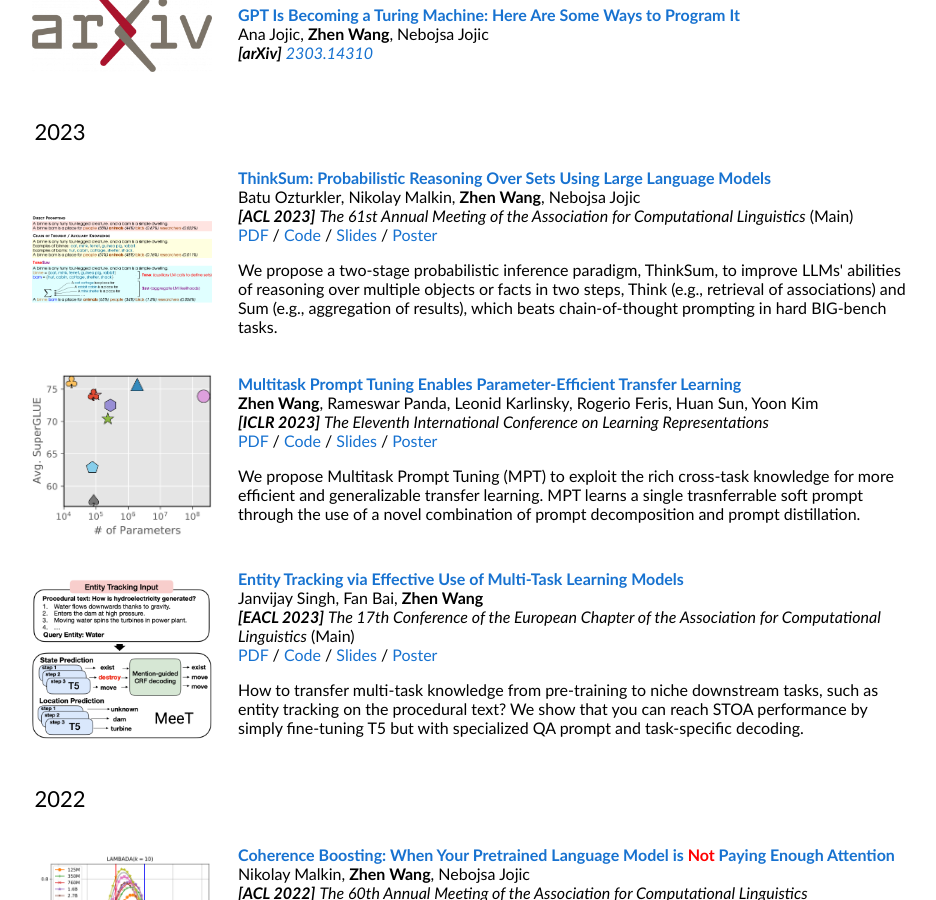
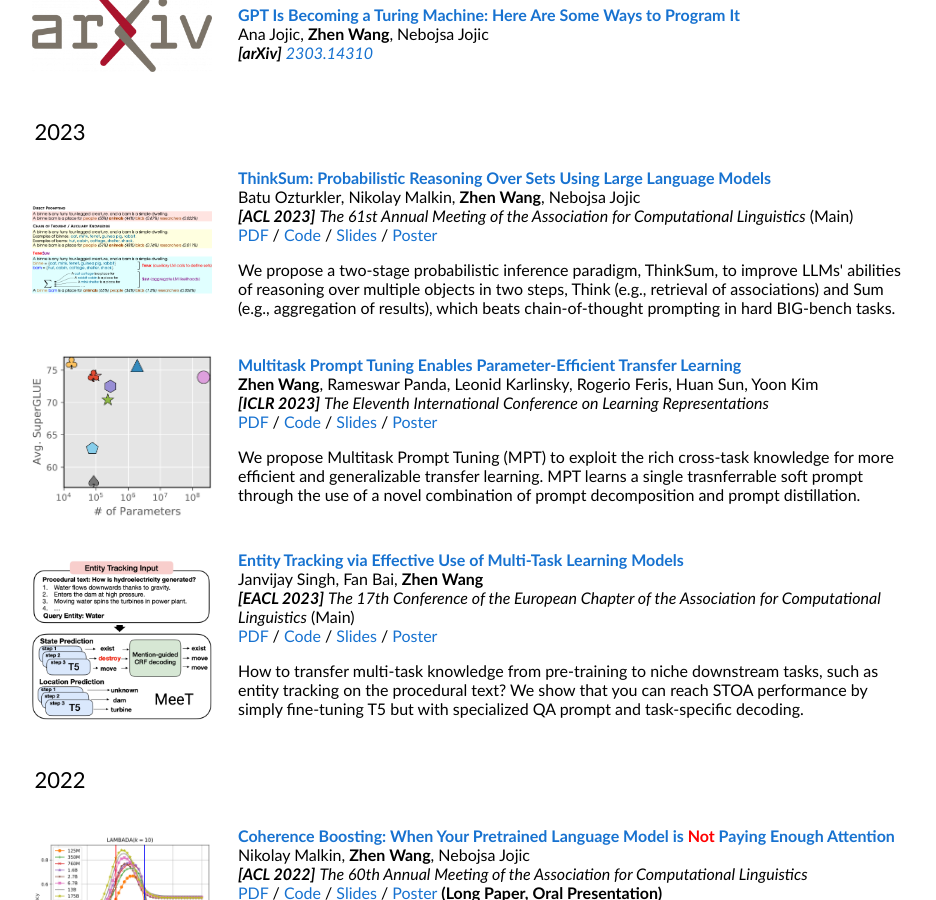
Before and after one commit to zhenwang9102/zhenwang9102.github.io, a Jekyll site: the page built from _posts/2019-06-02-venue.markdown, in a window 1280 px wide and 900 px high, scrolled down 1417 px. Shown: the whole window, without its empty margins (178-1114 px from the left). Built offline with Jekyll 4.4.1, drawn with Linux system fonts in a browser that asks for light colours.

Commit message:
Update default.html

```diff
--- a/_layouts/default.html
+++ b/_layouts/default.html
@@ -114,7 +114,7 @@
               <div class="listbox">
                 <ul>
                   <li>
-                    01/2023: One paper about <a href="https://arxiv.org/abs/2210.01293" style="color:red">prompting LLMs with probabilistic reasoning</a>, was accepted to <a href="https://iclr.cc/">ACL 2023</a>!
+                    01/2023: One paper about <a href="https://arxiv.org/abs/2210.01293" style="color:red">prompting LLMs with probabilistic reasoning</a>, was accepted to <a href="https://2023.aclweb.org/">ACL 2023</a>!
                   </li>
                   <li>
                     03/2023: Invited to serve as a Reviewer for <a href="https://nips.cc/Conferences/2023">NeurIPS 2023</a>.
@@ -313,7 +313,7 @@
               <em><b>[ACL 2023]</b></em> <i>The 61st Annual Meeting of the Association for Computational Linguistics</i> (Main)
               <br>
               <a href="https://arxiv.org/pdf/2210.01293.pdf">PDF</a> / <a href="http://zhenwang9102.github.io/">Code</a> / <a href="http://zhenwang9102.github.io/">Slides</a> / <a href="http://zhenwang9102.github.io/">Poster</a>
-              <p>We propose a two-stage probabilistic inference paradigm, ThinkSum, to improve LLMs' abilities of reasoning over multiple objects or facts in two steps, Think (e.g., retrieval of associations) and Sum (e.g., aggregation of results), which beats chain-of-thought prompting in hard BIG-bench tasks.</p>
+              <p>We propose a two-stage probabilistic inference paradigm, ThinkSum, to improve LLMs' abilities of reasoning over multiple objects in two steps, Think (e.g., retrieval of associations) and Sum (e.g., aggregation of results), which beats chain-of-thought prompting in hard BIG-bench tasks.</p>
             </td>
           </tr>
         </table>
```
